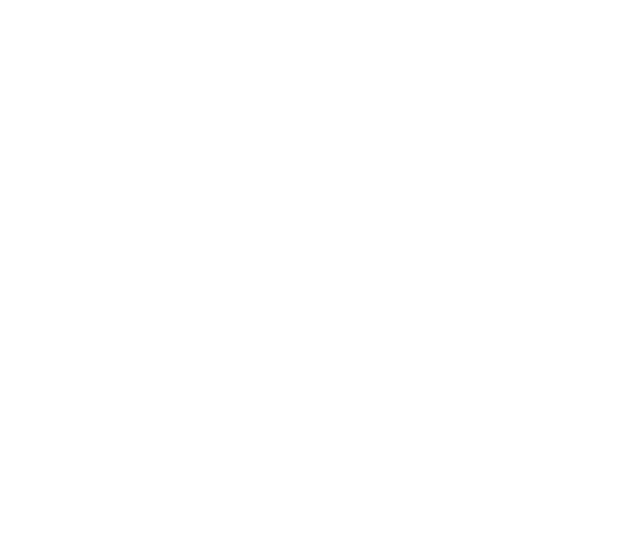
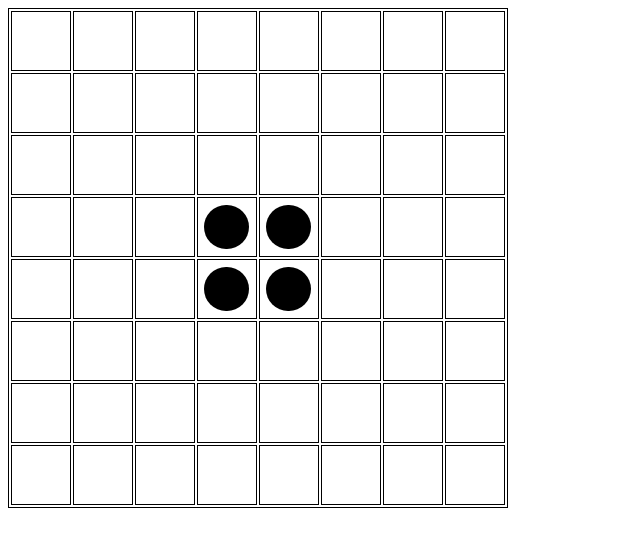
Before and after one commit to alexanderjmat/game-test, a plain HTML site: page index.html in a window 1280 px wide. Shown: the whole page, without its empty margins (0-640 px from the left). Drawn offline with nearby package versions, Linux system fonts and the light colour scheme.

Commit message:
start of game

```diff
--- a/game.js
+++ b/game.js
@@ -1,19 +1,63 @@
 class Game {
-    constructor(board) {
+    constructor(board, coordinates) {
         this.gameBoard = [];
-        this.height = board;
-        this.width = board;
+        this.size = board;
+        this.table = $('<table id="table"></table>')
+        this.coordinates = coordinates;
+        this.filledSpots = []
+
         for (let x = 0; x < board; x++) {
             this.gameBoard.push([]);
+            const $tr = $(`<tr id=${x + 1}></tr>`);
+            this.table.append($tr);
             for (let y = 0; y < board; y++) {
-                this.gameBoard[x].push([])
+                this.gameBoard[x].push(0)
+                const $td = $(`<td id=${x + 1}-${y + 1}><div class="p${x + 1} ${y + 1}"></div></td>`)
+                $tr.append($td);
+            }
+        }
+        const parse = this.table.children().children()
+
+        for (let i = 0; i < parse.length; i++) {
+            const id = parse[i].id
+            const div = parse.children()[i]
+            for (let j = 0; j < this.coordinates.length; j++) {
+                const coord = `${this.coordinates[j][0]}-${this.coordinates[j][1]}`
+                if (id == coord) {
+                    div.style.backgroundColor = "black"
+                    div.id = `${j}`
+                    div.classList.add("on")
+
+
+
+                }
+
             }
         }
 
+        for (let i = 0; i < this.gameBoard.length; i++) {
+            const divs = parse.children()[i]
+            let y = divs.className[1]
+            let x = divs.className[3]
+            this.filledSpots.push([]);
+            for (let j = 0; j < this.gameBoard.length; j++) {
+                if (x - 1 == i) {
+                    this.filledSpots[i].push(document.getElementsByClassName(`p${i + 1} ${j + 1}`))
 
+                }
+
+            }
+
+
+        }
+
+
+
+        $('body').append(this.table)
 
     }
 
 }
 
-const test = new Game(8);
+
+const test = new Game(8, [[5, 4], [4, 4], [4, 5], [5, 5]]);
--- a/index.html
+++ b/index.html
@@ -5,9 +5,13 @@
     <meta http-equiv="X-UA-Compatible" content="IE=edge">
     <meta name="viewport" content="width=device-width, initial-scale=1.0">
     <title>fun</title>
+    <link rel="stylesheet" href="style.css">
 </head>
 <body>
 
+
+    <script src="https://ajax.googleapis.com/ajax/libs/jquery/3.6.0/jquery.min.js"></script>
+    <script src="https://unpkg.com/axios/dist/axios.min.js"></script>
     <script src="app.js"></script>
     <script src="game.js"></script>
 </body>
--- /dev/null
+++ b/style.css
@@ -0,0 +1,19 @@
+table, td {
+    border: 1px solid;
+}
+
+table {
+    width: 500px;
+    height: 500px;
+}
+
+th {
+    text-align: center;
+}
+
+div {
+    width: 80%;
+    height: 80%;
+    margin: 5px;
+    border-radius: 50%;
+}
```
